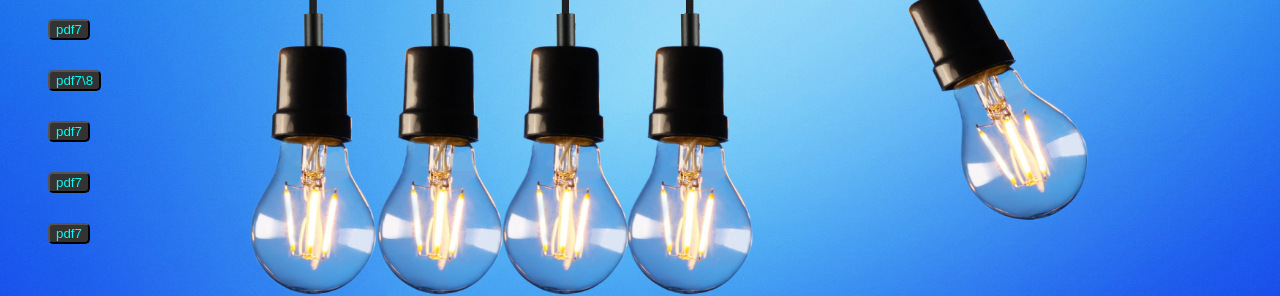
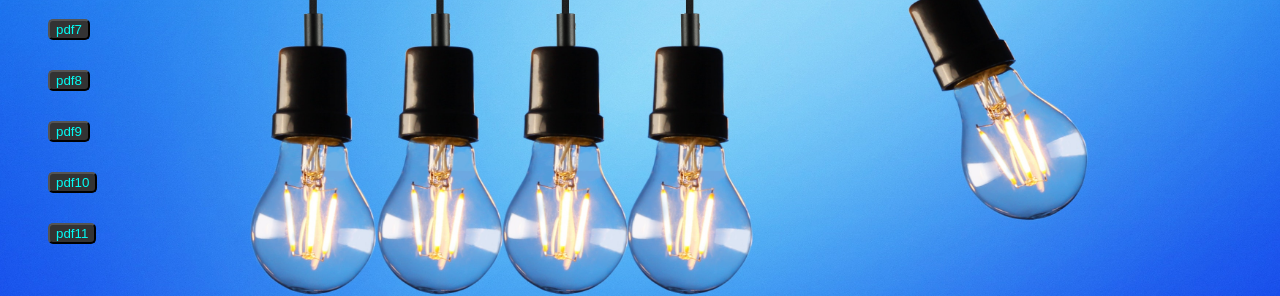
Before and after one commit to WojtekCracker/github-page, a plain HTML site: page pdfsnews.html in a window 1280 px wide. Shown: the part 317-613 px from the top of the page. Drawn offline with Linux system fonts and the light colour scheme.

Commit message:
Update pdfsnews.html

```diff
--- a/pdfsnews.html
+++ b/pdfsnews.html
@@ -16,10 +16,10 @@
      <ul>  <a href="/PDFy/pdf5new.pdf" target="_self"><button>pdf5</button></a> </ul>
      <ul>  <a href="/PDFy/pdf6new.pdf" target="_self"><button>pdf6</button></a> </ul>
      <ul>  <a href="/PDFy/pdf7new.pdf" target="_self"><button>pdf7</button></a> </ul>
-     <ul>  <a href="/PDFy/pdf8new.pdf" target="_self"><button>pdf7\8</button></a> </ul>
-     <ul>  <a href="/PDFy/pdf9new.pdf" target="_self"><button>pdf7</button></a> </ul>
-     <ul>  <a href="/PDFy/pdf10new.pdf" target="_self"><button>pdf7</button></a> </ul>
-     <ul>  <a href="/PDFy/pdf11new.pdf" target="_self"><button>pdf7</button></a> </ul>
+     <ul>  <a href="/PDFy/pdf8new.pdf" target="_self"><button>pdf8</button></a> </ul>
+     <ul>  <a href="/PDFy/pdf9new.pdf" target="_self"><button>pdf9</button></a> </ul>
+     <ul>  <a href="/PDFy/pdf10new.pdf" target="_self"><button>pdf10</button></a> </ul>
+     <ul>  <a href="/PDFy/pdf11new.pdf" target="_self"><button>pdf11</button></a> </ul>
     </h2>
   </body>
 </html>
```
